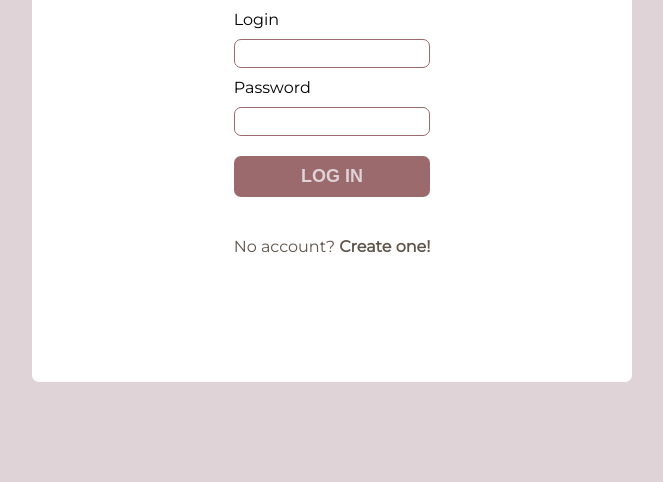
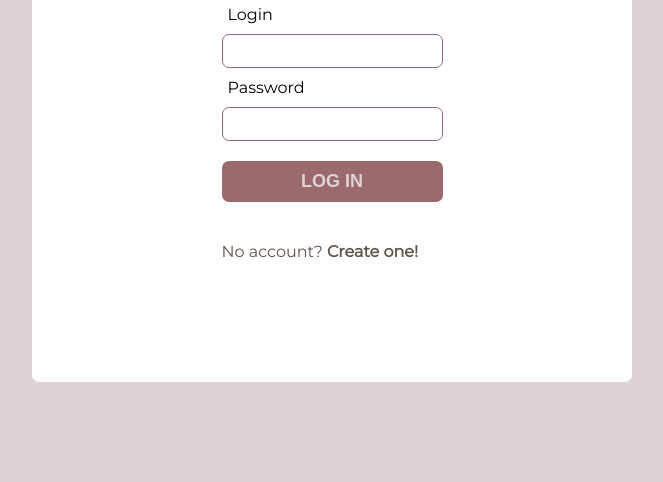
Before and after one commit to paulinaslabosz/photography-website, a website: page index.html in a window 1280 px wide. Shown: the part 318-800 px from the top of the page, without its empty margins (308-971 px from the left). Drawn offline with Linux system fonts and the light colour scheme.

Commit message:
add label margin and font size of input

```diff
--- a/style.scss
+++ b/style.scss
@@ -49,10 +49,13 @@ body {
   &__input {
     margin-bottom: 10px;
     border-radius: 7px;
-    height: 25px;
+    height: 20px;
     border: 1px solid $darkPink;
+    padding: 6px;
+    font-size: 16px;
   }
   &__label {
     margin-bottom: 10px;
+    margin-left: 6px;
   }
 }
```
Also changed, not shown: style.css.
